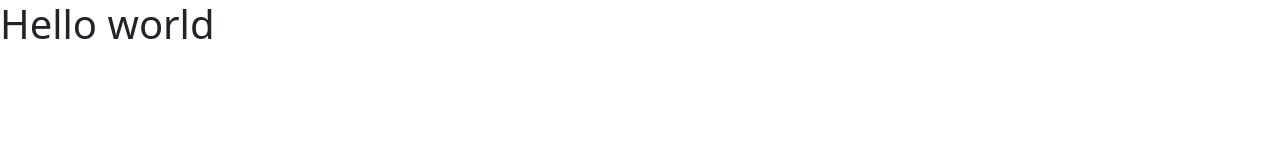
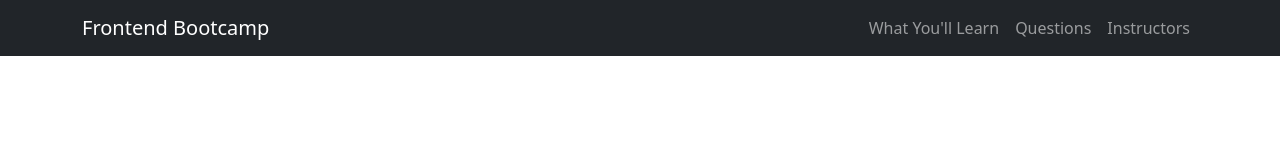
Before and after one commit to Gisramosrod/bootstrap5_crash_course, a website: page index.html in a window 1280 px wide. Drawn offline with nearby package versions, Linux system fonts and the light colour scheme.

Commit message:
Navigation Bar Completed

```diff
--- a/index.html
+++ b/index.html
@@ -10,7 +10,34 @@
 </head>
 
 <body>
-    <h1>Hello world</h1>
+    <!-- Navigation Bar -->
+    <nav class="navbar navbar-expand-lg bg-dark navbar-dark">
+        <div class="container">
+            <!-- Logo -->
+            <a href="#" class="navbar-brand">Frontend Bootcamp</a>
+
+            <!-- Menu Button (for screens smaller than lg) -->
+            <button class="navbar-toggler" type="button" data-bs-toggle="collapse" data-bs-target="#navmenu">
+                <span class="navbar-toggler-icon"></span>
+            </button>
+
+            <!-- Menu -->
+            <div class="collapse navbar-collapse" id="navmenu">
+                <ul class="navbar-nav ms-auto">
+                    <li class="nav-item">
+                        <a href="#learn" class="nav-link">What You'll Learn</a>
+                    </li>
+                    <li class="nav-item">
+                        <a href="#questions" class="nav-link">Questions</a>
+                    </li>
+                    <li class="nav-item">
+                        <a href="#instructors" class="nav-link">Instructors</a>
+                    </li>
+                </ul>
+            </div>
+        </div>
+    </nav>
+
     <script src="node_modules/bootstrap/dist/js/bootstrap.min.js"></script>
 </body>
 
```
